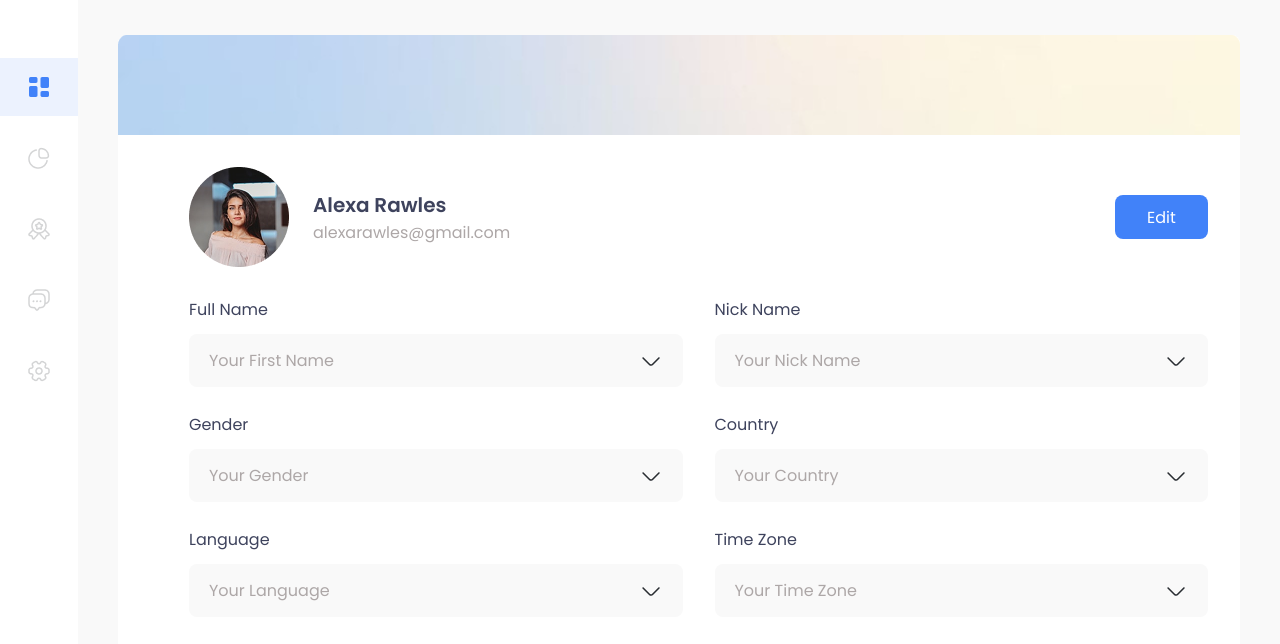
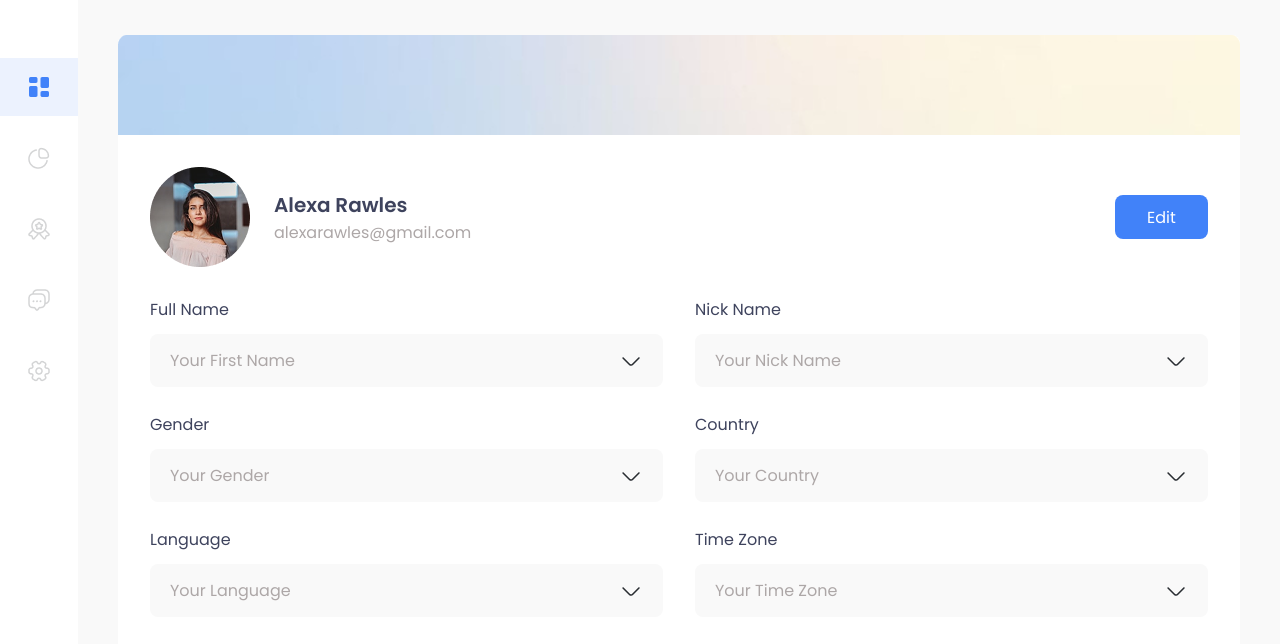
Before and after one commit to huynhphucloi007-byte/Deadlines7, a plain HTML site: page index.html in a window 1280 px wide. Shown: the part 101-745 px from the top of the page. Drawn offline with Linux system fonts and the light colour scheme.

Commit message:
style.css

```diff
--- a/style.css
+++ b/style.css
@@ -96,7 +96,7 @@ body {
 }
 
 .content {
-  padding: 32px 32px 32px 71px;
+  padding: 32px 32px 71px 32px;
   display: flex;
   flex-direction: column;
   gap: 30px;
```
